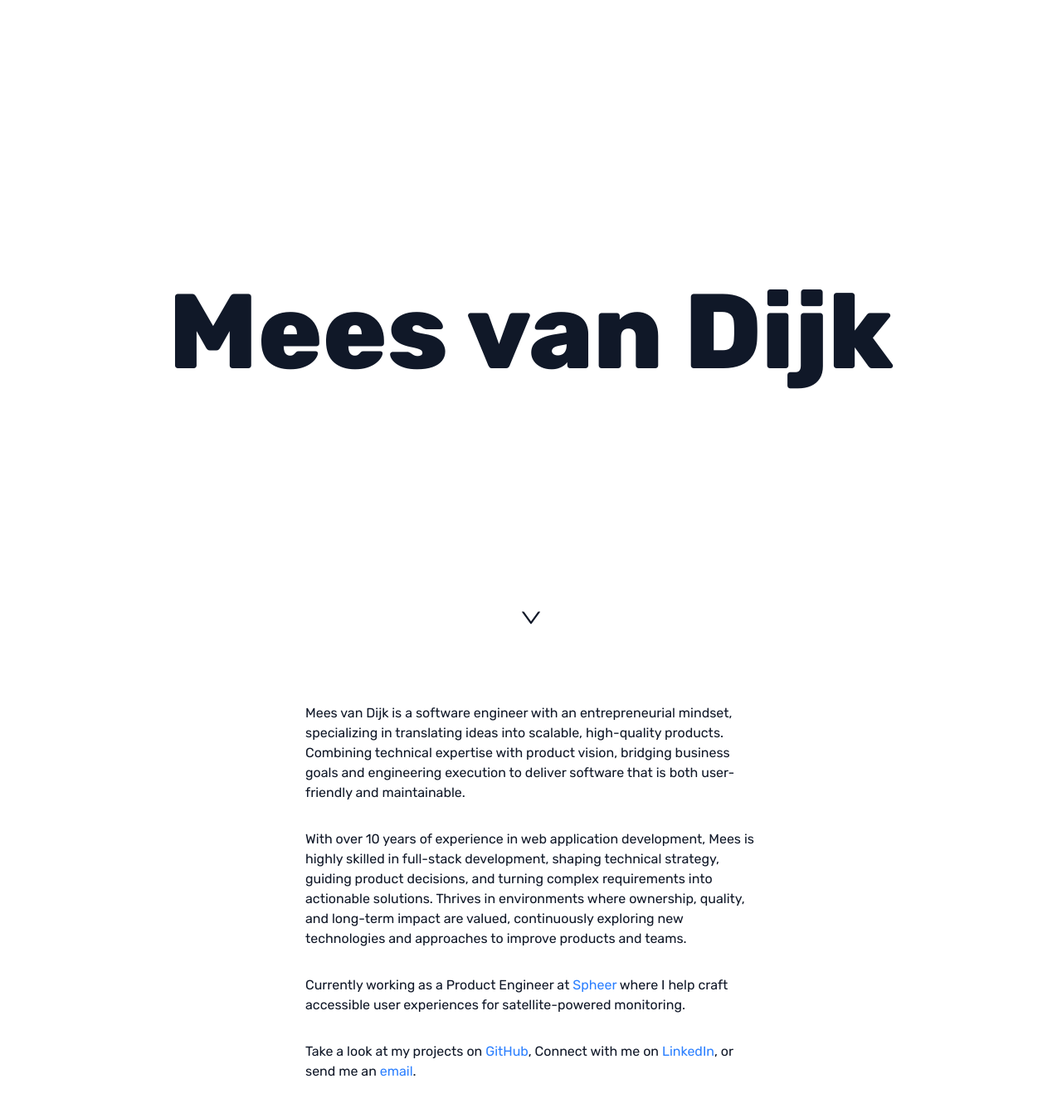
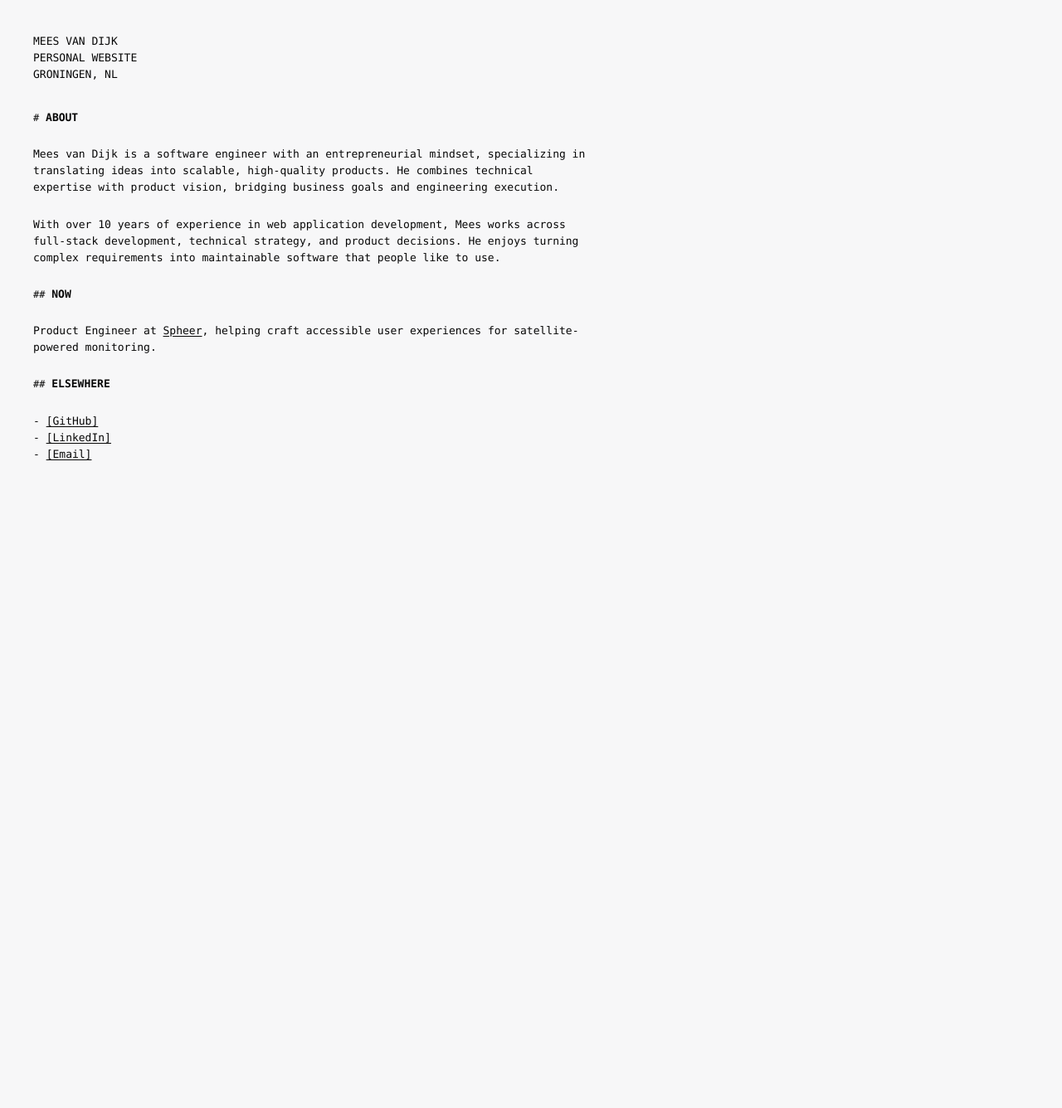
Before and after one commit to mees-/profile, a Next.js app: page / in a window 1280 px wide. Shown: the top 1336 px of the page at 83% size. After the commit the page ends 800 px from the top, so only its background shows below. Built offline with nearby package versions, Linux system fonts and the light colour scheme.

Commit message:
switch style

```diff
--- /dev/null
+++ b/src/app/Header.tsx
@@ -0,0 +1,17 @@
+import { ReactNode } from "react"
+
+type HeaderProps = {
+  children: ReactNode
+  id: string
+  level: 1 | 2
+}
+
+export default function Header({ children, id, level }: HeaderProps) {
+  const Heading = level === 1 ? "h1" : "h2"
+
+  return (
+    <Heading id={id} className="mb-6 font-bold">
+      <span className="font-extralight text-xs">{"#".repeat(level)}</span> {children}
+    </Heading>
+  )
+}
--- a/src/app/globals.css
+++ b/src/app/globals.css
@@ -1,8 +1,6 @@
 @import "tailwindcss";
 
-html {
-  @apply bg-white;
-  @apply text-gray-900;
-  @apply dark:bg-gray-950;
-  @apply dark:text-gray-100;
+@theme {
+  --font-sf-mono:
+    "SF Mono", "SFMono-Regular", Menlo, Monaco, Consolas, "Liberation Mono", monospace;
 }
--- a/src/app/layout.tsx
+++ b/src/app/layout.tsx
@@ -1,13 +1,11 @@
-import { Rubik } from "next/font/google"
 import "./globals.css"
 import { PropsWithChildren } from "react"
 
-const font = Rubik({ subsets: ["latin"] })
 export default function RootLayout({ children }: PropsWithChildren) {
   return (
     <html lang="en">
-      <body className={font.className}>
-        <div className="flex min-h-screen w-screen flex-col items-center">{children}</div>
+      <body className="min-h-screen min-w-80 bg-[#f7f7f8] p-6 font-sf-mono text-[0.8125rem] leading-[1.55] text-[#070707] selection:bg-[#ffff00] selection:text-black sm:p-10">
+        {children}
       </body>
     </html>
   )
--- a/src/app/not-found.tsx
+++ b/src/app/not-found.tsx
@@ -1,5 +1,5 @@
 import { redirect } from "next/navigation"
 
 export default function NotFound() {
-  return redirect("/")
+  return <p>NOT FOUND</p>
 }
--- a/src/app/page.tsx
+++ b/src/app/page.tsx
@@ -1,8 +1,7 @@
 import { Metadata, Viewport } from "next"
 import Link from "next/link"
-import { AiOutlineDown } from "react-icons/ai"
+import Header from "./Header"
 import StructuredData from "./structuredData"
-import TransitionTitle from "./TransitionTitle"
 
 export const metadata: Metadata = {
   title: "Mees van Dijk",
@@ -54,65 +53,76 @@ export const viewport: Viewport = {
 }
 
 export default function Index() {
+  const linkClassName = "underline underline-offset-[0.125em] hover:bg-[#ffff00] hover:no-underline"
+
   return (
     <>
       <StructuredData />
-      <div className="relative flex h-screen flex-col justify-center">
-        <TransitionTitle />
-        <AiOutlineDown className="absolute right-0 bottom-2 left-0 mx-auto mb-8 text-3xl font-bold" />
-      </div>
-      <main className="mx-auto space-y-8 p-12 sm:w-3/4 md:w-2/3 lg:w-1/2">
+      <main className="w-full max-w-2xl">
+        <header className="mb-8 leading-5" aria-label="Site letterhead">
+          <p>MEES VAN DIJK</p>
+          <p>PERSONAL WEBSITE</p>
+          <p>GRONINGEN, NL</p>
+        </header>
+
+        <section aria-labelledby="about">
+          <Header id="about" level={1}>
+            ABOUT
+          </Header>
           <p>
-          Mees van Dijk is a software engineer with an entrepreneurial mindset, specializing in
-          translating ideas into scalable, high-quality products. Combining technical expertise with
-          product vision, bridging business goals and engineering execution to deliver software that
-          is both user-friendly and maintainable.
+            Mees van Dijk is a software engineer with an entrepreneurial mindset, specializing in translating ideas into
+            scalable, high-quality products. He combines technical expertise with product vision, bridging business
+            goals and engineering execution.
           </p>
+          <p className="mt-6">
+            With over 10 years of experience in web application development, Mees works across full-stack development,
+            technical strategy, and product decisions. He enjoys turning complex requirements into maintainable software
+            that people like to use.
+          </p>
+        </section>
+
+        <section className="mt-6" aria-labelledby="now">
+          <Header id="now" level={2}>
+            NOW
+          </Header>
           <p>
-          With over 10 years of experience in web application development, Mees is highly skilled in
-          full-stack development, shaping technical strategy, guiding product decisions, and turning
-          complex requirements into actionable solutions. Thrives in environments where ownership,
-          quality, and long-term impact are valued, continuously exploring new technologies and
-          approaches to improve products and teams.
+            Product Engineer at{" "}
+            <Link className={linkClassName} href="https://spheer.ai/en" aria-label="Go to Spheer website">
+              Spheer
+            </Link>
+            , helping craft accessible user experiences for satellite-powered monitoring.
           </p>
-        <p>
-          Currently working as a Product Engineer at{" "}
+        </section>
+
+        <section className="mt-6" aria-labelledby="elsewhere">
+          <Header id="elsewhere" level={2}>
+            ELSEWHERE
+          </Header>
+          <ul className="list-none p-0">
+            <li>
+              -{" "}
+              <Link className={linkClassName} href="https://github.com/mees-" aria-label="Go to Mees' GitHub profile">
+                [GitHub]
+              </Link>
+            </li>
+            <li>
+              -{" "}
               <Link
-            href="https://spheer.ai/en"
-            className="text-blue-500 hover:text-blue-400 dark:text-gray-500 dark:hover:text-gray-300"
-            aria-label="Go to Spheer website"
+                className={linkClassName}
+                href="https://www.linkedin.com/in/mees-van-dijk-789a50179/"
+                aria-label="Go to Mees' LinkedIn profile"
               >
-            Spheer
-          </Link>{" "}
-          where I help craft accessible user experiences for satellite-powered monitoring.
-        </p>
-        <p>
-          Take a look at my projects on{" "}
-          <Link
-            href="https://github.com/mees-"
-            className="text-blue-500 hover:text-blue-400 dark:text-gray-500 dark:hover:text-gray-300"
-            aria-label="Go to Mees' github profile"
-          >
-            GitHub
+                [LinkedIn]
               </Link>
-          , Connect with me on{" "}
-          <Link
-            href="https://www.linkedin.com/in/mees-van-dijk-789a50179/"
-            className="text-blue-500 hover:text-blue-400 dark:text-gray-500 dark:hover:text-gray-300"
-            aria-label="Go to Mees' linkedin profile"
-          >
-            LinkedIn
+            </li>
+            <li>
+              -{" "}
+              <Link className={linkClassName} href="mailto:mees@mees.io" aria-label="Send Mees an email">
+                [Email]
               </Link>
-          , or send me an{" "}
-          <Link
-            href="mailto:mees@mees.io"
-            className="text-blue-500 hover:text-blue-400 dark:text-gray-500 dark:hover:text-gray-300"
-            aria-label="Send Mees an email"
-          >
-            email
-          </Link>
-          .
-        </p>
+            </li>
+          </ul>
+        </section>
       </main>
     </>
   )
```
Lines whose indentation alone changed are shown as unchanged.
